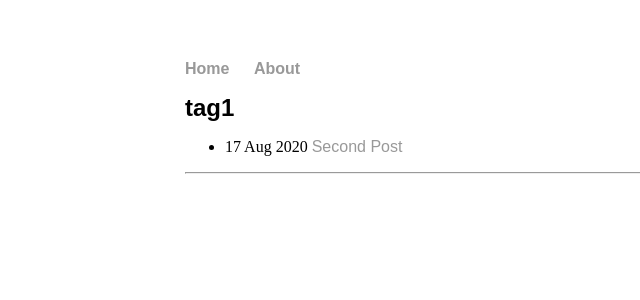
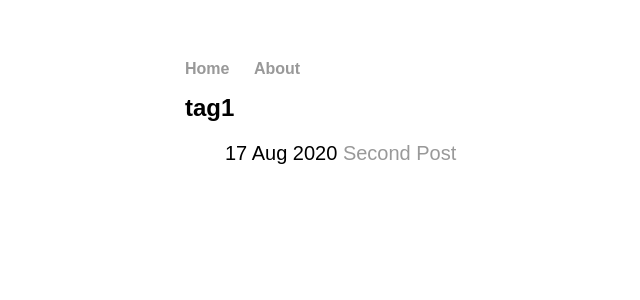
Before and after one commit to georgeball95/georgeball95.github.io, a Jekyll site: the page built from tag/tag1.md, in a window 1280 px wide. Shown: the top 300 px of the page, without its empty margins (7-647 px from the left). Built offline with Jekyll 4.4.1, drawn with Linux system fonts in a browser that asks for light colours.

Commit message:
Update tagpage.html

```diff
--- a/_layouts/tagpage.html
+++ b/_layouts/tagpage.html
@@ -1,12 +1,10 @@
 ---
 layout: default
 ---
-<div class="post">
 <h1>{{ page.tag }}</h1>
-<ul>
+<ul class="posts">
+
 {% for post in site.tags[page.tag] %}
 <li><span>{{ post.date | date_to_string }} <a href="{{ post.url }}" title="{{ post.title }}">{{ post.title }}</a></li>
 {% endfor %}
 </ul>
-</div>
-<hr>
```
